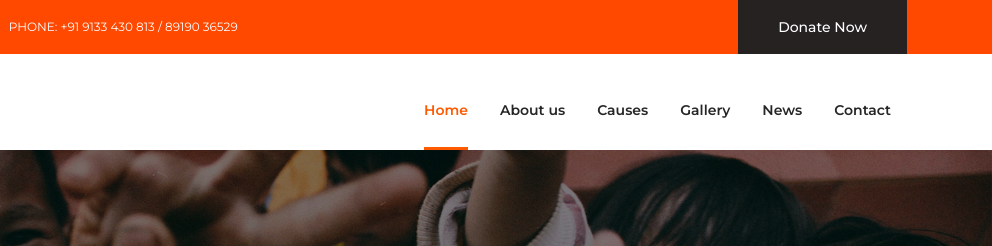
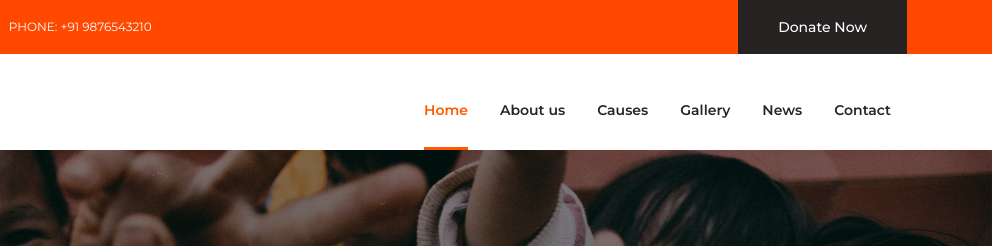
Before and after one commit to 1rupee/1rupee.github.io, a plain HTML site: page index.html in a window 1280 px wide. Shown: the top 246 px of the page, 288-1280 px from the left. Drawn offline with Linux system fonts and the light colour scheme.

Commit message:
Update index.html

```diff
--- a/index.html
+++ b/index.html
@@ -36,7 +36,7 @@
                         </div><!-- .header-bar-email -->
 
                         <div class="header-bar-text">
-                            <p>PHONE: <span>+91 9133 430 813 / 89190 36529</span></p>
+                            <p>PHONE: <span>+91 9876543210</span></p>
                         </div><!-- .header-bar-text -->
                     </div><!-- .col -->
 
```
